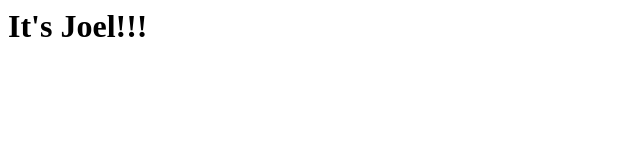
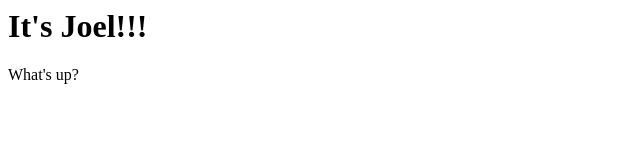
Before and after one commit to joelrbrandt/joelrbrandt.github.com, a plain HTML site: page index.html in a window 1280 px wide. Shown: the full height of the page, 0-640 px from the left. Drawn offline with Linux system fonts and the light colour scheme.

Commit message:
a conversation

```diff
--- a/index.html
+++ b/index.html
@@ -1 +1,2 @@
 <h1>It's Joel!!!</h1>
+<p>What's up?</p>
```
